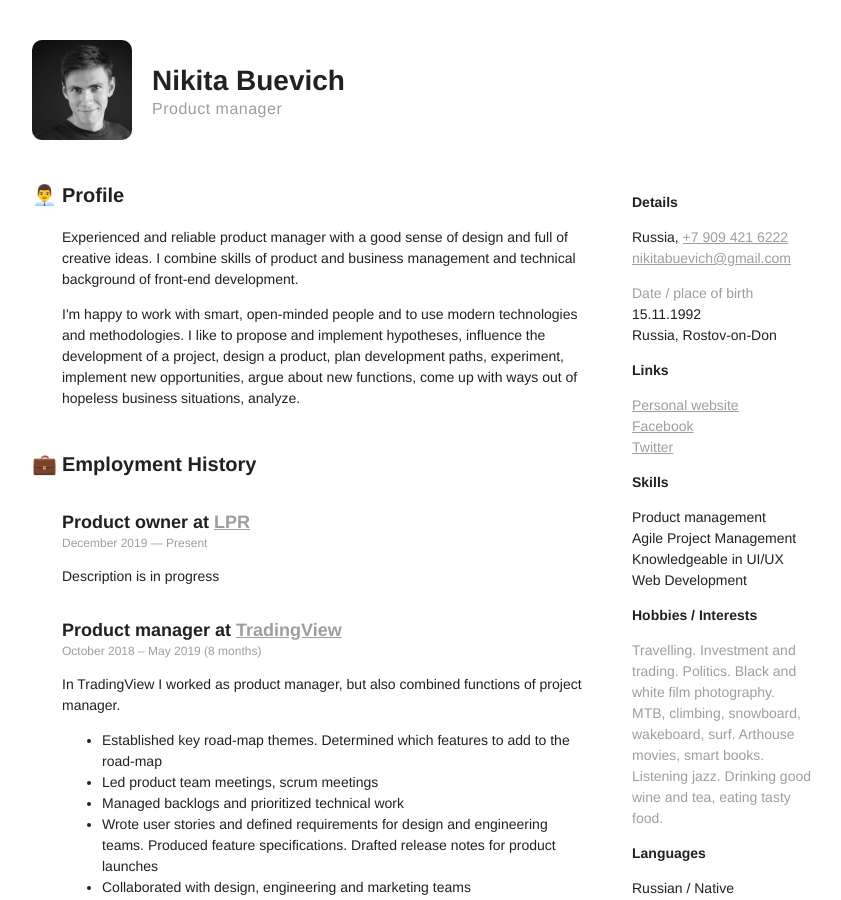
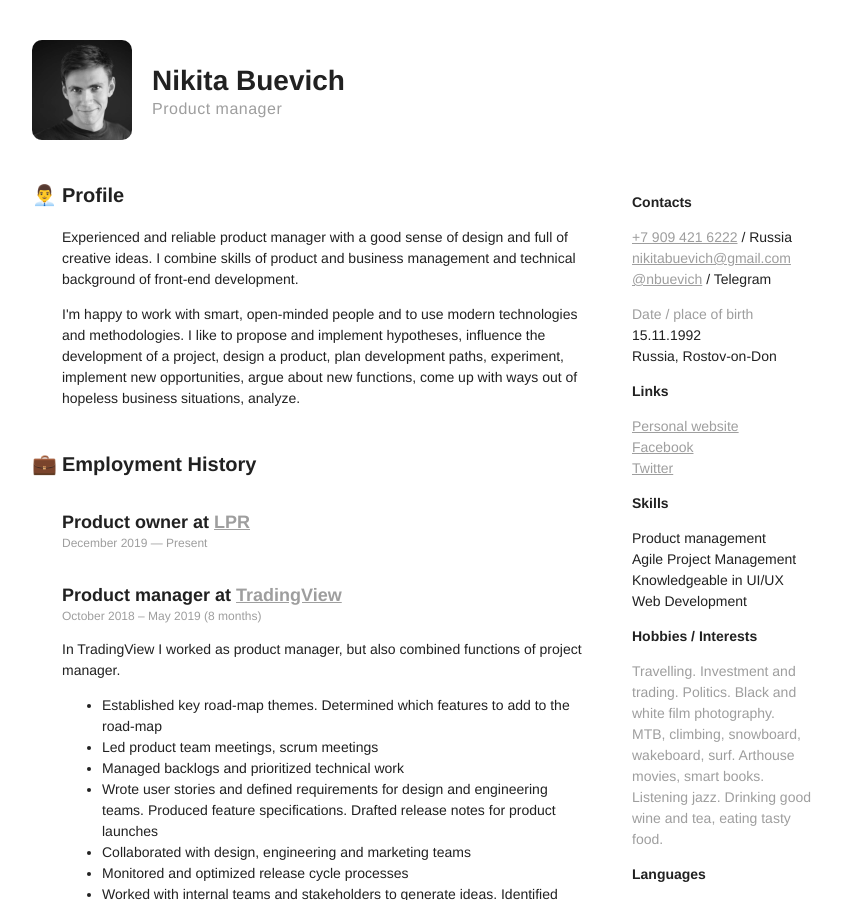
Before and after one commit to sombro/nbuevich.com, a Jekyll site: the page CV/index.html, which Jekyll copies as it is, in a window 1280 px wide and 900 px high. Shown: the whole window, without its empty margins (218-1059 px from the left). Built offline with Jekyll 4.4.1, drawn with Linux system fonts in a browser that asks for light colours; some of the changed text lies outside the part shown.

Commit message:
minor text fixes

```diff
--- a/CV/index.html
+++ b/CV/index.html
@@ -63,7 +63,7 @@
 
                             <h3 class="cv__h3">Product owner at <a class="common__link" href="https://lpr.ru" target="_blank">LPR</a></h3>
                             <p class="cv__dates">December 2019 — Present</p>
-                            <p>Description is in progress</p>
+                            <!-- <p>Description is in progress</p> -->
 
                             <h3 class="cv__h3">Product manager at <a class="common__link" href="https://tradingview.com" target="_blank">TradingView</a></h3>
                             <p class="cv__dates">October 2018 – May 2019 (8 months)</p>
@@ -155,11 +155,11 @@
 
                             <h3 class="cv__h3">Owner at <a class="common__link" href="https://357gramm.com" target="_blank">357gramm</a> (online tea-store)</h3>
                             <p class="cv__dates">July 2020 — Present</p>
-                            <p>Description is in progress</p>
+                            <!-- <p>Description is in progress</p> -->
 
                             <h3 class="cv__h3">Soulmate at <a class="common__link" href="https://instagram.com/edinstvogor" target="_blank">Edinstvo Gor</a> (active recreation club)</h3>
                             <p class="cv__dates">September 2018 — Present</p>
-                            <p>Description is in progress</p>
+                            <!-- <p>Description is in progress</p> -->
 
                             <h3 class="cv__h3">Co-owner <a class="common__link" href="http://katuha.org" target="_blank">Katuha</a> (active recreation club)</h3>
                             <p class="cv__dates">October 2017 – May 2018 (8 months)</p>
@@ -208,9 +208,10 @@
                             <p>References available upon request</p>
                         </div>
                         <div class="cv__col-right">
-                            <p><b>Details</b></p>
-                            <p>Russia, <a class="common__link" href="tel:89094216222">+7 909 421 6222</a><br>
-                            <a class="common__link" href="mailto:nikitabuevich@gmail.com">nikitabuevich@gmail.com</a></p>
+                            <p><b>Contacts</b></p>
+                            <p><a class="common__link" href="tel:89094216222">+7 909 421 6222</a> / Russia<br>
+                            <a class="common__link" href="mailto:nikitabuevich@gmail.com">nikitabuevich@gmail.com</a><br>
+                            <a class="common__link" href="https://t.me/nbuevich">@nbuevich</a> / Telegram</p>
                             <p>
                                 <span class="cv__micro-title">Date / place of birth</span><br>
                                 15.11.1992<br>
```
